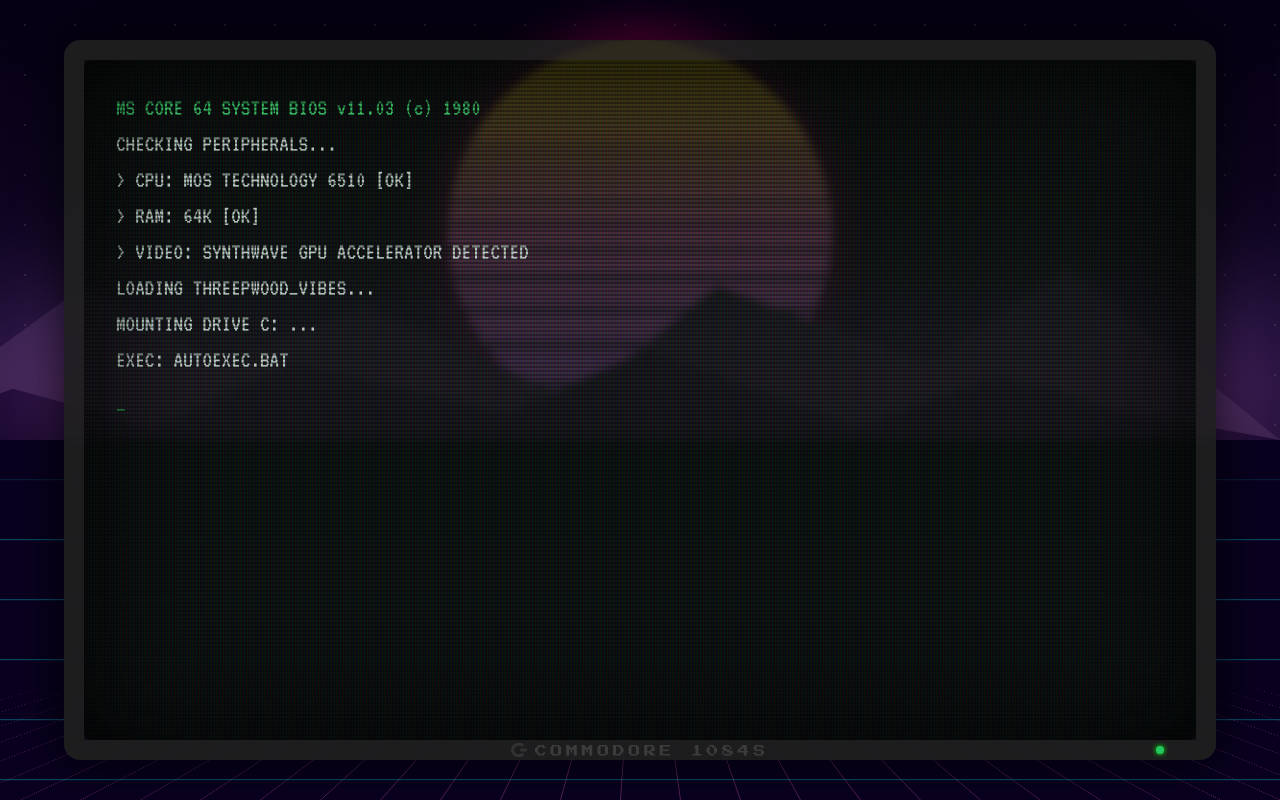
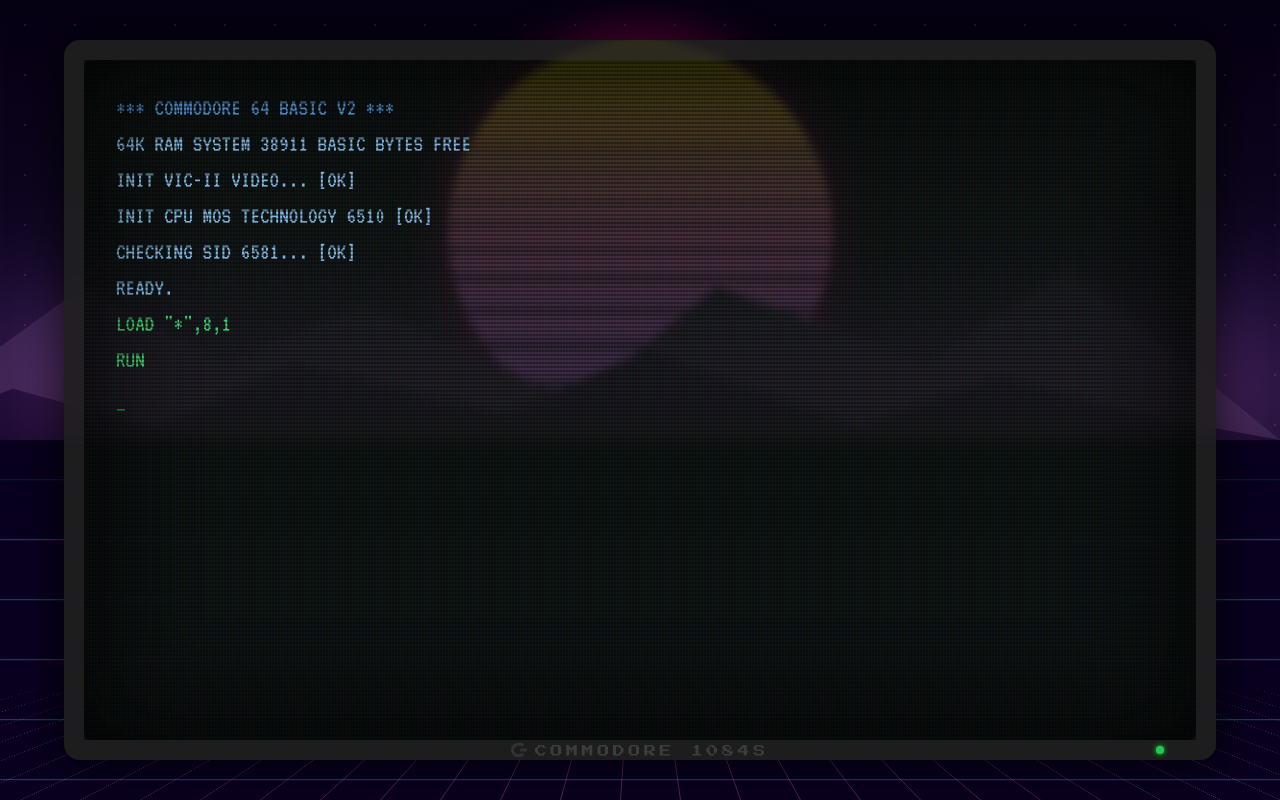
Before and after one commit to 1701/Homepage, a React (Vite) app: page / in a window 1280 px wide. Built offline with nearby package versions, Linux system fonts and the light colour scheme.

Commit message:
V1.1.1 Minor Update Bootscreen & Nav

```diff
--- a/src/components/BootSequence.tsx
+++ b/src/components/BootSequence.tsx
@@ -6,15 +6,15 @@
 }
 
 const SEQUENCE: BootLine[] = [
-  { text: "MS CORE 64 SYSTEM BIOS v11.03 (c) 1980", delay: 800, color: "text-green-400" },
-  { text: "CHECKING PERIPHERALS...", delay: 400 },
-  { text: "  > CPU: MOS TECHNOLOGY 6510 [OK]", delay: 300 },
-  { text: "  > RAM: 64K [OK]", delay: 300 },
-  { text: "  > VIDEO: SYNTHWAVE GPU ACCELERATOR DETECTED", delay: 500 },
-  { text: "LOADING THREEPWOOD_VIBES...", delay: 1200 },
-  { text: "MOUNTING DRIVE C: ...", delay: 600 },
-  { text: "EXEC: AUTOEXEC.BAT", delay: 400 },
-  { text: "INITIALIZING USER INTERFACE...", delay: 1000 },
+  { text: "*** COMMODORE 64 BASIC V2 ***", delay: 800, color: "text-blue-400" },
+  { text: "64K RAM SYSTEM  38911 BASIC BYTES FREE", delay: 600, color: "text-blue-300" },
+  { text: "INIT VIC-II VIDEO... [OK]", delay: 300, color: "text-blue-300" },
+  { text: "INIT CPU MOS TECHNOLOGY 6510 [OK]", delay: 300, color: "text-blue-300" },
+  { text: "CHECKING SID 6581... [OK]", delay: 300, color: "text-blue-300" },
+  { text: "READY.", delay: 500, color: "text-blue-300" },
+  { text: "LOAD \"*\",8,1", delay: 1500, color: "text-green-400" },
+  { text: "RUN", delay: 800, color: "text-green-400" },
+  { text: "LOADING THREEPWOOD_VIBES... [OK]", delay: 800 },
 ];
 
 const BootSequence: React.FC<BootSequenceProps> = ({ onComplete }) => {
--- a/src/components/ScummInterface.tsx
+++ b/src/components/ScummInterface.tsx
@@ -12,9 +12,9 @@
   const commands: LinkItem[] = [
     { label: 'GOTO LINKEDIN', type: 'external', url: 'https://www.linkedin.com/in/markus-steireif-37a18487/' },
     { label: 'GOTO GITHUB', type: 'external', url: 'https://github.com/1701/' },
-    { label: 'PLAY C64 GAMES', type: 'external', url: 'https://archive.org/details/softwarelibrary_c64_games' },
-    { label: 'PLAY MS-DOS GAMES', type: 'external', url: 'https://archive.org/details/softwarelibrary_msdos_games' },
-    { label: 'READ MAGAZINES', type: 'external', url: 'https://www.kultmags.com/mags.php' },
+    { label: 'RUN C64 GAMES', type: 'external', url: 'https://archive.org/details/softwarelibrary_c64_games' },
+    { label: 'RUN DOS GAMES', type: 'external', url: 'https://archive.org/details/softwarelibrary_msdos_games' },
+    { label: 'GET MAGAZINES', type: 'external', url: 'https://www.kultmags.com/mags.php' },
     { label: 'OPEN IMPRINT', type: 'internal', action: onShowImprint },
   ];
 
@@ -124,10 +124,14 @@
                     {cmd.label}
                 </button>
             ))}
-            {/* Filler verbs for aesthetics */}
-            <button className="text-gray-700 cursor-not-allowed text-left px-4 py-2" disabled>MAILBOX / BBS</button>
-            <button className="text-gray-700 cursor-not-allowed text-left px-4 py-2" disabled>IRC CHAT</button>
-            <button className="text-gray-700 cursor-not-allowed text-left px-4 py-2" disabled>USENET GROUPS</button>
+            {/* Filler verbs for aesthetics - only shown if no commands */}
+            {commands.length === 0 && (
+                <>
+                    <button className="text-gray-700 cursor-not-allowed text-left px-4 py-2" disabled>MAILBOX / BBS</button>
+                    <button className="text-gray-700 cursor-not-allowed text-left px-4 py-2" disabled>IRC CHAT</button>
+                    <button className="text-gray-700 cursor-not-allowed text-left px-4 py-2" disabled>USENET GROUPS</button>
+                </>
+            )}
         </div>
       </div>
     </div>
```
